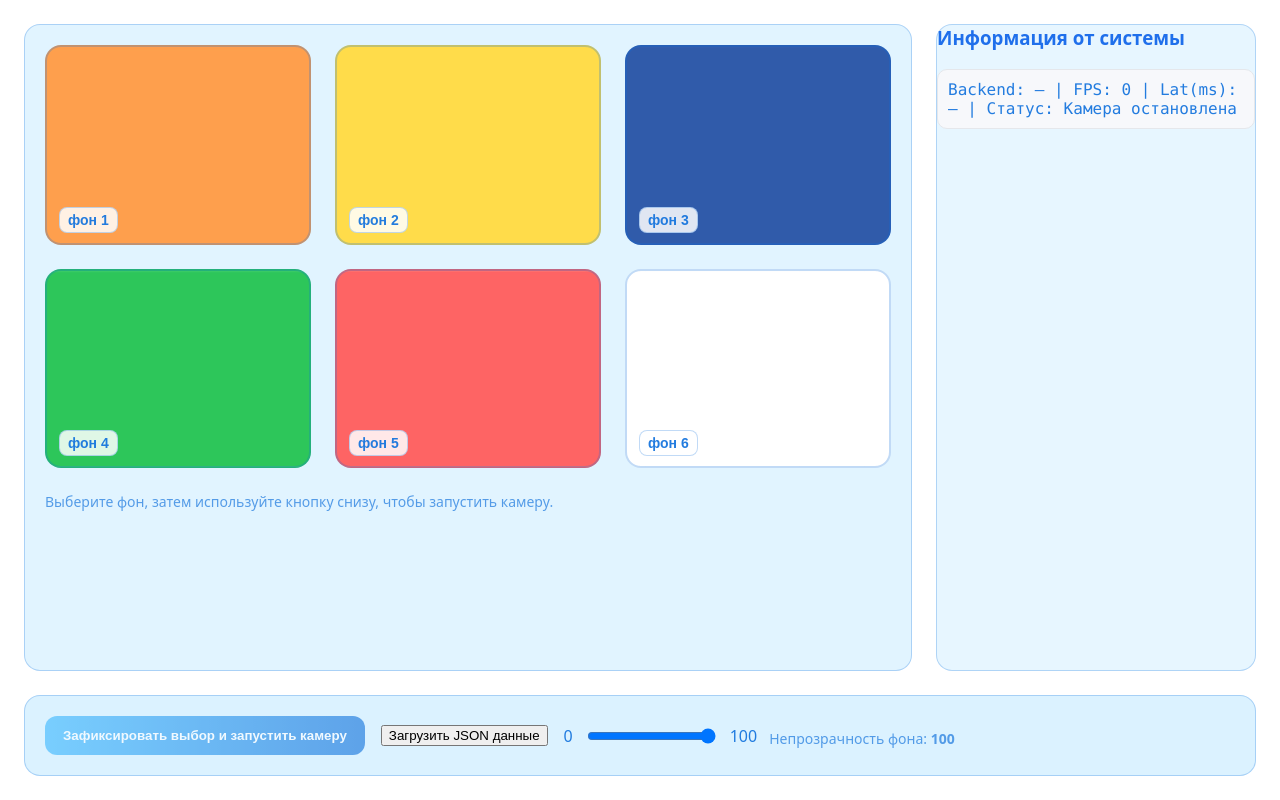
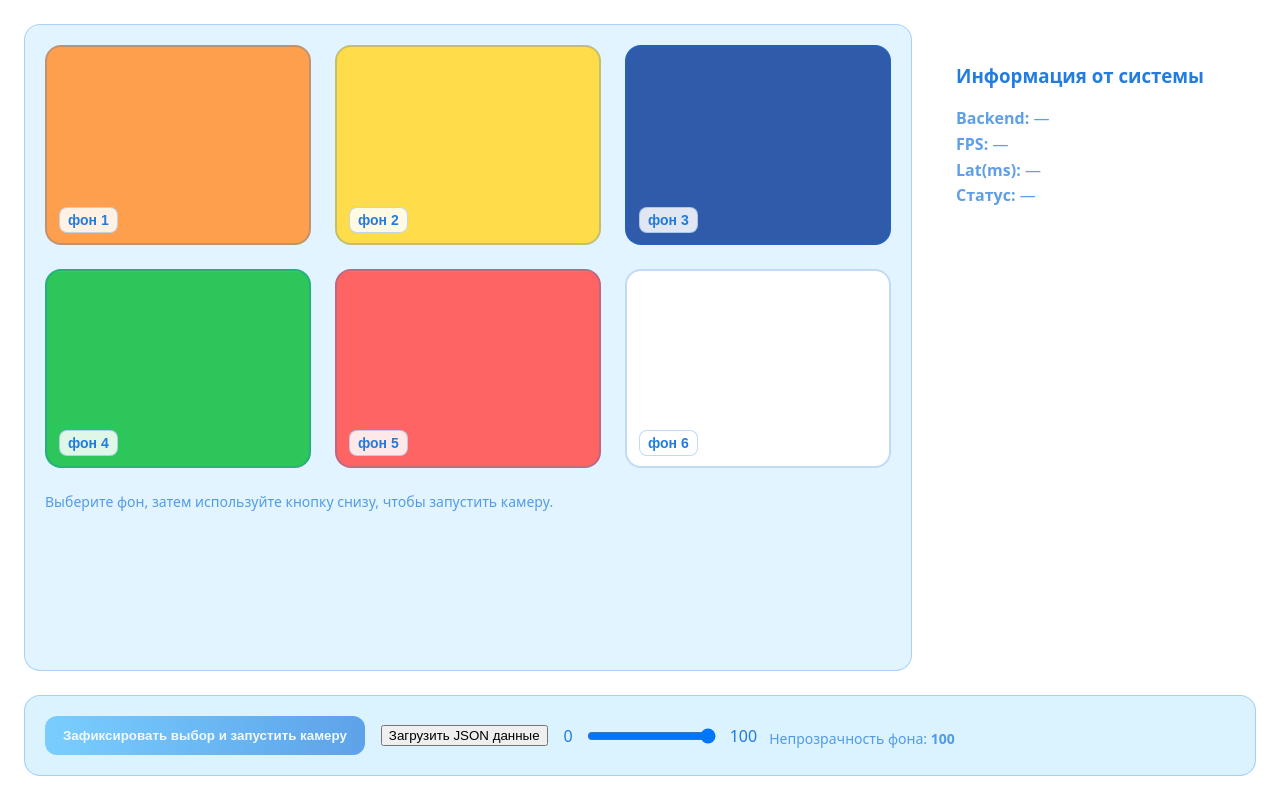
Before and after one commit to VladimirMaximov/t1-hackathon, a React (Vite) app: page / in a window 1280 px wide. Built offline with nearby package versions, Linux system fonts and the light colour scheme.

Commit message:
look like its mvp

```diff
--- a/src/components/layout/CameraPanel.tsx
+++ b/src/components/layout/CameraPanel.tsx
@@ -38,15 +38,19 @@ export default function CameraPanel() {
     // сегментер (TFJS) и бэкенд
     const segRef = useRef<BodySegmenter | null>(null);
     const [backend, setBackend] = useState<TfjsBackend | '—'>('—');
+    const backendRef = useRef<string>('—'); // <— источник истины для метрик
 
     // цикл
     const rafRef = useRef<number | null>(null);
 
-    // метрики
+    // метрики (state + refs)
     const [fps, setFps] = useState(0);
     const [latency, setLatency] = useState(0);
+    const fpsRef = useRef(0);
+    const latencyRef = useRef(0);
     const statusRef = useRef<'Камера запущена' | 'Камера остановлена'>('Камера остановлена');
     const fpsWin = useRef({ last: performance.now(), frames: 0 });
+    const lastEmitRef = useRef(0); // троттлинг отправки метрик
 
     // фон
     const [bgFileUrl, setBgFileUrl] = useState<string | null>(null);
@@ -122,9 +126,25 @@ export default function CameraPanel() {
                 // modelUrl: можно НЕ указывать — возьмётся дефолтный CDN от либы.
             });
             segRef.current = segmenter;
-            setBackend(backendLabel); // 'webgpu' | 'wasm' | 'webgl'
+            setBackend(backendLabel);          // обновим React state (для UI)
+            backendRef.current = backendLabel; // и сразу ref (для мгновенных метрик)
         }
         return segRef.current!;
+    }, []);
+
+    // утилита: отправка метрик (троттлим до ~4 раза/сек), читаем текущие значения из refs
+    const emitMetrics = useCallback(() => {
+        const now = performance.now();
+        if (now - lastEmitRef.current < 250) return;
+        lastEmitRef.current = now;
+        window.dispatchEvent(new CustomEvent('metrics:update', {
+            detail: {
+                backend: backendRef.current, // <— всегда актуальный backend
+                fps: fpsRef.current,
+                latency: latencyRef.current,
+                status: statusRef.current
+            }
+        }));
     }, []);
 
     // композиция кадра
@@ -139,8 +159,8 @@ export default function CameraPanel() {
         try {
             const seg = await ensureModel();
 
-            // Стабильный вход для модели (как в твоём HTML): уменьшаем кадр и подаём canvas
-            const s = 0.75; // масштаб входа (можно тюнить)
+            // Стабильный вход для модели: уменьшаем кадр и подаём canvas
+            const s = 0.75; // масштаб входа
             const inW = Math.max(8, Math.round(W * s));
             const inH = Math.max(8, Math.round(H * s));
             const workC = ensureWorkCanvas(inW, inH);
@@ -152,6 +172,7 @@ export default function CameraPanel() {
             const t1 = performance.now();
             const people = await seg.segmentPeople(workC, { flipHorizontal: false, multiSegmentation: false, segmentBodyParts: false });
             const hasPerson = !!(people && people.length);
+
             // 2) маска только если есть человек
             let maskC: HTMLCanvasElement | null = null;
             if (hasPerson) {
@@ -160,7 +181,9 @@ export default function CameraPanel() {
                 maskC.getContext('2d')!.putImageData(maskImg, 0, 0);
             }
             const t2 = performance.now();
-            setLatency(Number((t2 - t1).toFixed(1)));
+            const inferMs = Number((t2 - t1).toFixed(1));
+            setLatency(inferMs);
+            latencyRef.current = inferMs;
 
             // 3) слой «зеркальный человек»
             const personC = ensurePersonCanvas(W, H);
@@ -213,18 +236,22 @@ export default function CameraPanel() {
             console.error('[CameraPanel] renderFrame error:', e);
         }
 
-        // FPS
+        // FPS-калькулятор
         const now = performance.now();
         fpsWin.current.frames += 1;
         const dt = now - fpsWin.current.last;
         if (dt >= 1000) {
             const fpsVal = Math.round((fpsWin.current.frames * 1000) / dt);
             setFps(fpsVal);
+            fpsRef.current = fpsVal;
             fpsWin.current.frames = 0; fpsWin.current.last = now;
         }
 
+        // разошлём метрики (троттлинг)
+        emitMetrics();
+
         rafRef.current = requestAnimationFrame(renderFrame);
-    }, [ensureModel, bgImage]);
+    }, [ensureModel, bgImage, emitMetrics]);
 
     // старт / стоп (события от ControlPanel)
     const startCamera = useCallback(async () => {
@@ -249,18 +276,21 @@ export default function CameraPanel() {
             const canvas = outCanvasRef.current!;
             canvas.width = vw; canvas.height = vh;
 
-            await ensureModel();
+            await ensureModel(); // здесь backendRef.current уже обновится
             setRunning(true);
             statusRef.current = 'Камера запущена';
-            window.dispatchEvent(new CustomEvent('camera:started', { detail: { backend } }));
 
-            fpsWin.current = { last: performance.now(), frames: 0 };
+            // сразу отдадим стартовые метрики с актуальным backend
+            fpsRef.current = 0;
+            latencyRef.current = 0;
+            emitMetrics();
+
             if (rafRef.current) cancelAnimationFrame(rafRef.current);
             rafRef.current = requestAnimationFrame(renderFrame);
         } catch (e) {
             console.error('[CameraPanel] startCamera failed:', e);
         }
-    }, [renderFrame, running, selectedBg, ensureModel, backend]);
+    }, [renderFrame, running, selectedBg, ensureModel, emitMetrics]);
 
     const stopCamera = useCallback(() => {
         if (rafRef.current) cancelAnimationFrame(rafRef.current);
@@ -274,10 +304,12 @@ export default function CameraPanel() {
 
         setRunning(false);
         statusRef.current = 'Камера остановлена';
-        window.dispatchEvent(new Event('camera:stopped'));
+        // финальный эмит, чтобы сразу увидеть статус
+        emitMetrics();
+
         const c = outCanvasRef.current!;
         c.getContext('2d')!.clearRect(0, 0, c.width, c.height);
-    }, []);
+    }, [emitMetrics]);
 
     // внешние события
     useEffect(() => {
@@ -296,16 +328,6 @@ export default function CameraPanel() {
             window.removeEventListener('ui:opacity', onOpacity as EventListener);
         };
     }, [startCamera, stopCamera]);
-
-    // метрики → MetricsPanel
-    useEffect(() => {
-        const id = window.setInterval(() => {
-            window.dispatchEvent(new CustomEvent('metrics:update', {
-                detail: { backend, fps, latency, status: statusRef.current }
-            }));
-        }, 500);
-        return () => window.clearInterval(id);
-    }, [backend, fps, latency]);
 
     const aspectStr = vidSize ? `${vidSize.w} / ${vidSize.h}` : '16 / 9';
 
--- a/src/components/layout/MetricsPanel.tsx
+++ b/src/components/layout/MetricsPanel.tsx
@@ -1,53 +1,36 @@
-import React, { useEffect, useState } from 'react';
+import { useEffect, useState } from "react";
 
 type Metrics = {
     backend: string;
     fps: number;
-    latency: number;
+    latency: number;   // ms на один проход сегментации
     status: string;
 };
 
 export default function MetricsPanel() {
-    const [m, setM] = useState<Metrics>({
-        backend: '—',
-        fps: 0,
-        latency: 0,
-        status: 'Камера остановлена',
-    });
+    const [m, setM] = useState<Metrics | null>(null);
 
     useEffect(() => {
-        const onMetrics = (e: Event) => {
-            const d = (e as CustomEvent).detail as Partial<Metrics>;
-            setM((prev) => ({ ...prev, ...d }));
+        const handler = (e: Event) => {
+            const detail = (e as CustomEvent<Metrics>).detail;
+            setM(detail);
         };
-        const onStarted = () => setM((prev) => ({ ...prev, status: 'Камера запущена' }));
-        const onStopped = () => setM((prev) => ({ ...prev, status: 'Камера остановлена' }));
-
-        window.addEventListener('metrics:update', onMetrics as EventListener);
-        window.addEventListener('camera:started', onStarted);
-        window.addEventListener('camera:stopped', onStopped);
-        return () => {
-            window.removeEventListener('metrics:update', onMetrics as EventListener);
-            window.removeEventListener('camera:started', onStarted);
-            window.removeEventListener('camera:stopped', onStopped);
-        };
+        window.addEventListener("metrics:update", handler as EventListener);
+        return () => window.removeEventListener("metrics:update", handler as EventListener);
     }, []);
 
+    const fmtFps = (x?: number) => (x == null ? "—" : `${x}`);
+    const fmtMs = (x?: number) => (x == null ? "—" : `${x.toFixed(1)}`);
+
     return (
-        <section className="metrics">
-            <h3 style={{ color: '#1f6feb', marginTop: 0 }}>Информация от системы</h3>
-            <div
-                style={{
-                    whiteSpace: 'pre-wrap',
-                    fontFamily: 'ui-monospace, SFMono-Regular, Menlo, Consolas, monospace',
-                    border: '1px solid #e5e7eb',
-                    background: '#f7f8fb',
-                    borderRadius: 10,
-                    padding: 10,
-                }}
-            >
-                Backend: {m.backend} | FPS: {m.fps} | Lat(ms): {m.latency || '—'} | Статус: {m.status}
-            </div>
-        </section>
+        <div className="pane-content">
+            <h3>Информация от системы</h3>
+            <ul className="metrics-list" style={{ listStyle: "none", margin: 0, padding: 0, lineHeight: 1.6 }}>
+                <li><b>Backend:</b> {m?.backend ?? "—"}</li>
+                <li><b>FPS:</b> {fmtFps(m?.fps)}</li>
+                <li><b>Lat(ms):</b> {fmtMs(m?.latency)}</li>
+                <li><b>Статус:</b> {m?.status ?? "—"}</li>
+            </ul>
+        </div>
     );
 }
```
